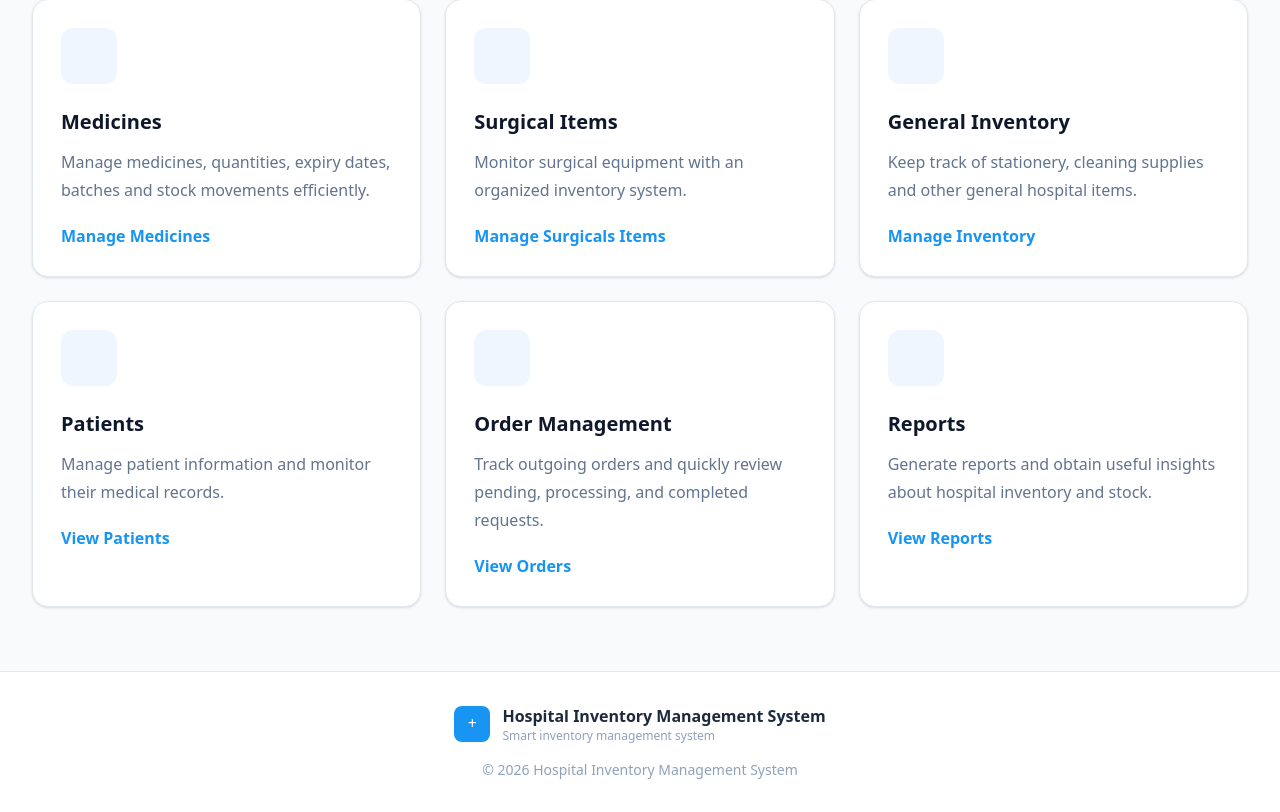
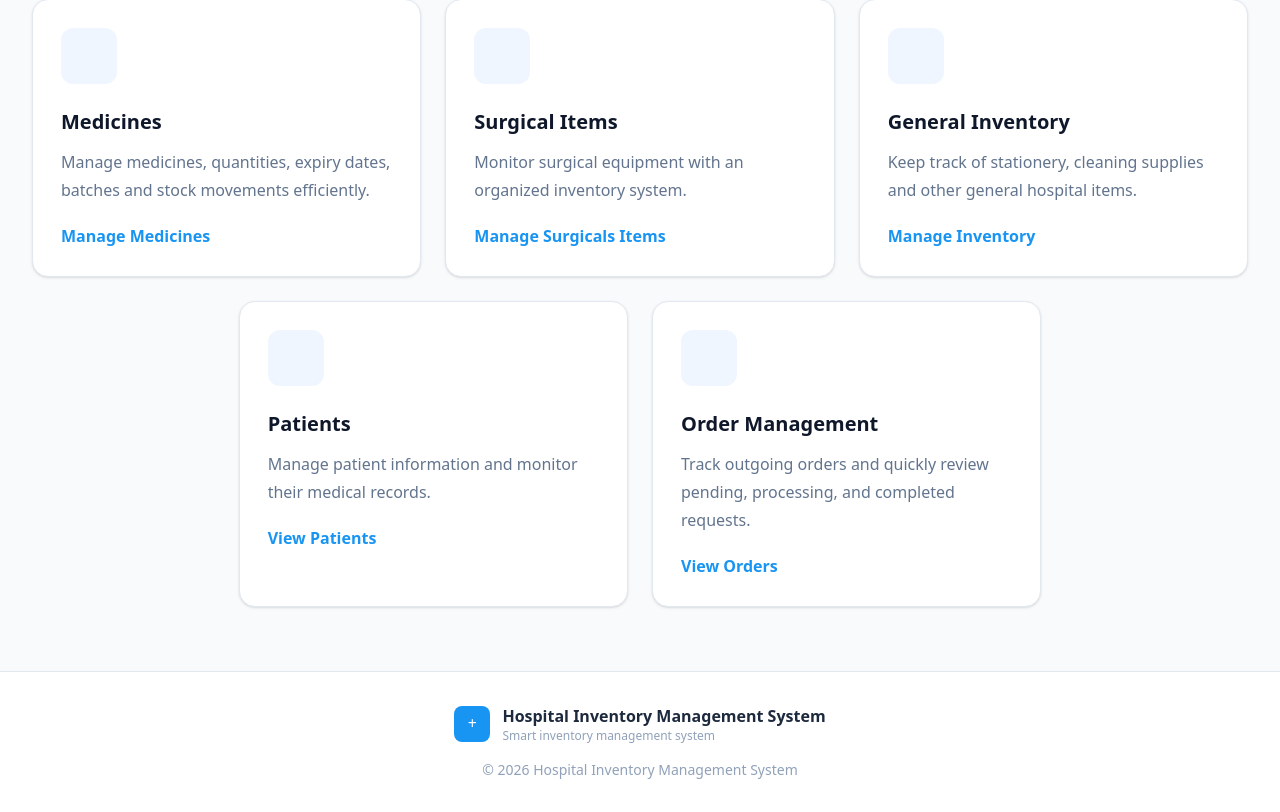
Before and after one commit to AlphaStrategists/Ward-Inventory-System, a Laravel app: page /home in a window 1280 px wide. Shown: the part 810-1622 px from the top of the page. Run offline with Laravel 12, Linux system fonts and the light colour scheme; data that the repository does not hold is empty; style sheets or scripts are compiled from the project's sources; some libraries are stand-ins or nearby versions; some web fonts are replaced.

Commit message:
Changed cards components layout

```diff
--- a/resources/views/home.blade.php
+++ b/resources/views/home.blade.php
@@ -2026,18 +2026,6 @@ $roleId = (int) auth()->user()->role_id;
                     </div>
                     @endif
 
-
-                    <!-- Reports -->
-                    <a
-                        href="{{ route('test'   ) }}"
-                        class="rounded-lg px-3 py-2 text-sm font-medium text-slate-600 transition hover:bg-blue-50 hover:text-[#1894f2]">
-
-                        <i class="fa-solid fa-chart-column mr-1.5"></i>
-                        Help
-
-                    </a>
-
-
                     <!-- Account -->
 
                     <div class="ml-2">
@@ -2124,12 +2112,12 @@ $roleId = (int) auth()->user()->role_id;
                 <!-- =================================================
                  INVENTORY CARDS
             ================================================== -->
-                <div class="grid gap-6 md:grid-cols-2 lg:grid-cols-3">
+                <div class="grid gap-6 md:grid-cols-2 lg:grid-cols-6">
 
 
                     <!-- Medicine Card -->
                     <div
-                        class="group rounded-2xl border border-slate-200 bg-white p-7 shadow-sm transition duration-300 hover:-translate-y-1 hover:border-blue-200 hover:shadow-xl">
+                        class="group lg:col-span-2 rounded-2xl border border-slate-200 bg-white p-7 shadow-sm transition duration-300 hover:-translate-y-1 hover:border-blue-200 hover:shadow-xl">
 
                         <div
                             class="flex h-14 w-14 items-center justify-center rounded-xl bg-blue-50 text-xl text-[#1894f2] transition group-hover:bg-[#1894f2] group-hover:text-white">
@@ -2217,7 +2205,7 @@ $roleId = (int) auth()->user()->role_id;
 
                     <!-- Surgical Items Card -->
                     <div
-                        class="group rounded-2xl border border-slate-200 bg-white p-7 shadow-sm transition duration-300 hover:-translate-y-1 hover:border-blue-200 hover:shadow-xl">
+                        class="group lg:col-span-2 rounded-2xl border border-slate-200 bg-white p-7 shadow-sm transition duration-300 hover:-translate-y-1 hover:border-blue-200 hover:shadow-xl">
 
                         <div
                             class="flex h-14 w-14 items-center justify-center rounded-xl bg-blue-50 text-xl text-[#1894f2] transition group-hover:bg-[#1894f2] group-hover:text-white">
@@ -2276,7 +2264,7 @@ $roleId = (int) auth()->user()->role_id;
 
                     <!-- General Items Card -->
                     <div
-                        class="group rounded-2xl border border-slate-200 bg-white p-7 shadow-sm transition duration-300 hover:-translate-y-1 hover:border-blue-200 hover:shadow-xl">
+                        class="group lg:col-span-2 rounded-2xl border border-slate-200 bg-white p-7 shadow-sm transition duration-300 hover:-translate-y-1 hover:border-blue-200 hover:shadow-xl">
 
                         <div
                             class="flex h-14 w-14 items-center justify-center rounded-xl bg-blue-50 text-xl text-[#1894f2] transition group-hover:bg-[#1894f2] group-hover:text-white">
@@ -2311,7 +2299,7 @@ $roleId = (int) auth()->user()->role_id;
 
                     <!-- Patients Card -->
                     <div
-                        class="group rounded-2xl border border-slate-200 bg-white p-7 shadow-sm transition duration-300 hover:-translate-y-1 hover:border-blue-200 hover:shadow-xl">
+                        class="group lg:col-span-2 lg:col-start-2 rounded-2xl border border-slate-200 bg-white p-7 shadow-sm transition duration-300 hover:-translate-y-1 hover:border-blue-200 hover:shadow-xl">
 
                         <div
                             class="flex h-14 w-14 items-center justify-center rounded-xl bg-blue-50 text-xl text-[#1894f2] transition group-hover:bg-[#1894f2] group-hover:text-white">
@@ -2345,7 +2333,7 @@ $roleId = (int) auth()->user()->role_id;
 
                     <!-- Orders Card -->
                     <div
-                        class="group rounded-2xl border border-slate-200 bg-white p-7 shadow-sm transition duration-300 hover:-translate-y-1 hover:border-blue-200 hover:shadow-xl">
+                        class="group lg:col-span-2 rounded-2xl border border-slate-200 bg-white p-7 shadow-sm transition duration-300 hover:-translate-y-1 hover:border-blue-200 hover:shadow-xl">
 
                         <div
                             class="flex h-14 w-14 items-center justify-center rounded-xl bg-blue-50 text-xl text-[#1894f2] transition group-hover:bg-[#1894f2] group-hover:text-white">
@@ -2376,42 +2364,6 @@ $roleId = (int) auth()->user()->role_id;
                         </a>
 
                     </div>
-
-
-                    <!-- Reports Card -->
-                    <div
-                        class="group rounded-2xl border border-slate-200 bg-white p-7 shadow-sm transition duration-300 hover:-translate-y-1 hover:border-blue-200 hover:shadow-xl">
-
-                        <div
-                            class="flex h-14 w-14 items-center justify-center rounded-xl bg-blue-50 text-xl text-[#1894f2] transition group-hover:bg-[#1894f2] group-hover:text-white">
-
-                            <i class="fa-solid fa-chart-pie"></i>
-
-                        </div>
-
-                        <h3 class="mt-6 text-xl font-bold text-slate-900">
-                            Reports
-                        </h3>
-
-                        <p class="mt-3 leading-7 text-slate-500">
-
-                            Generate reports and obtain useful insights
-                            about hospital inventory and stock.
-
-                        </p>
-
-                        <a
-                            href="{{ route('test') }}"
-                            class="mt-5 inline-flex items-center font-semibold text-[#1894f2] transition group-hover:text-[#003af8]">
-
-                            View Reports
-
-                            <i class="fa-solid fa-arrow-right ml-2 text-sm transition group-hover:translate-x-1"></i>
-
-                        </a>
-
-                    </div>
-
                 </div>
 
             </div>
```
